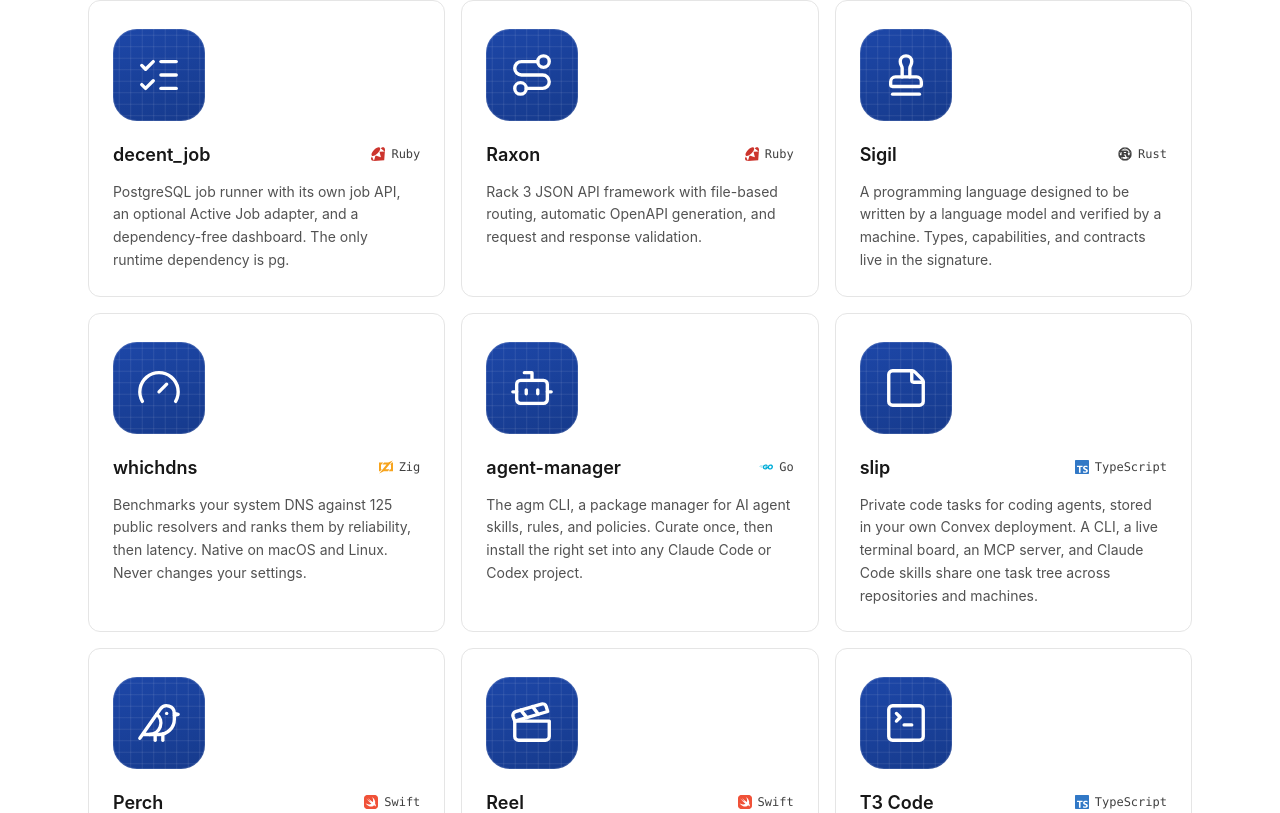
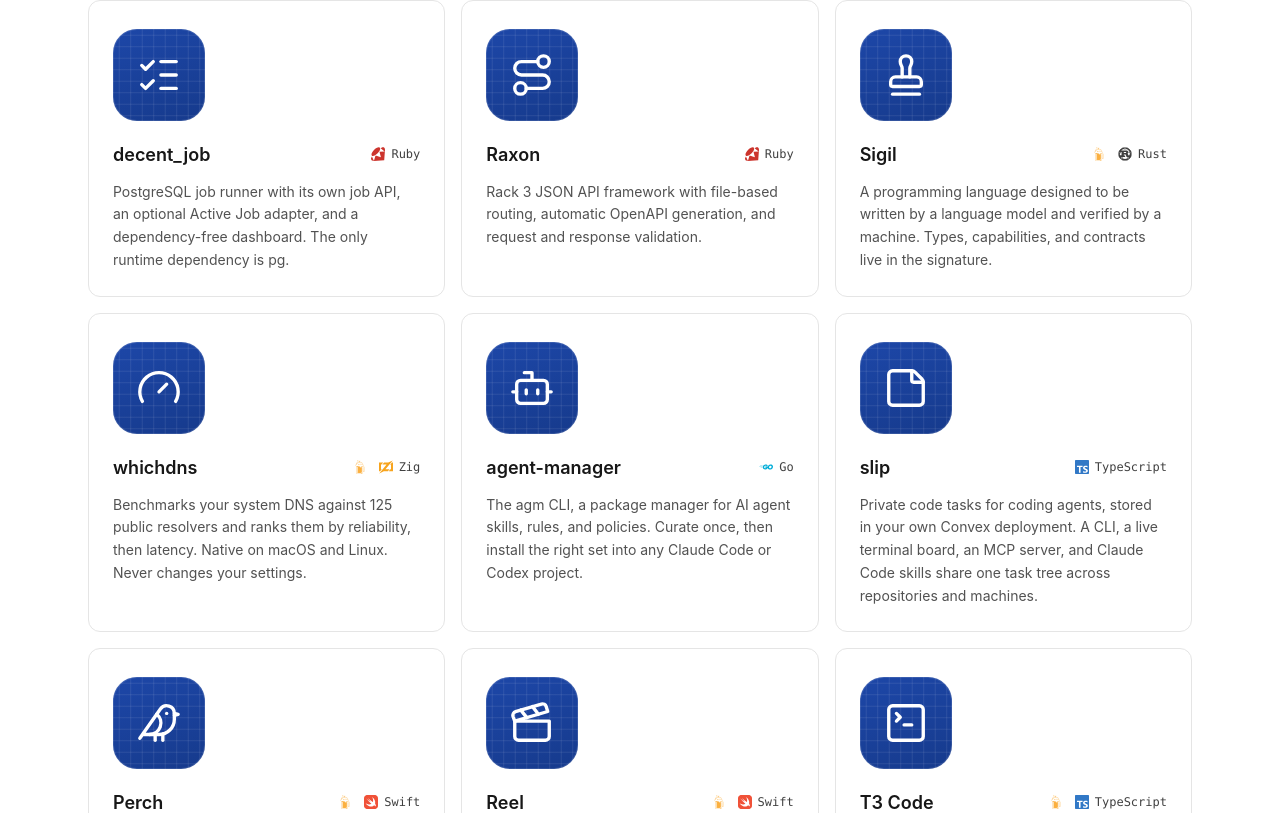
Before and after one commit to gstark/gstark.github.io, a React (Vite) app: page / in a window 1280 px wide. Shown: the part 827-1640 px from the top of the page. Built offline with nearby package versions, Linux system fonts and the light colour scheme.

Commit message:
Show a Homebrew logo on cards for projects that install with brew
A card shows the logo when the project's install command starts with
"brew ". The logo has a title and a label for screen readers.

```diff
--- a/src/components/ProjectCard.tsx
+++ b/src/components/ProjectCard.tsx
@@ -1,5 +1,6 @@
 import { LanguageLogo } from './LanguageLogo'
 import type { LucideIcon } from 'lucide-react'
+import { siHomebrew } from 'simple-icons'
 import { projectPath, repoUrl, type FeaturedProject, type Project, type Talk } from '../data'
 
 export function ProjectCard({ project }: { project: FeaturedProject }) {
@@ -10,6 +11,7 @@ export function ProjectCard({ project }: { project: FeaturedProject }) {
       title={project.name}
       meta={
         <>
+          {project.page.install.startsWith('brew ') && <HomebrewLogo />}
           <LanguageLogo language={project.language} />
           {project.language}
         </>
@@ -17,6 +19,15 @@ export function ProjectCard({ project }: { project: FeaturedProject }) {
     >
       {project.description}
     </IconCard>
+  )
+}
+
+function HomebrewLogo() {
+  return (
+    <svg viewBox="0 0 24 24" className="mr-1.5 size-3.5 shrink-0" fill={`#${siHomebrew.hex}`} role="img" aria-label="Installs with Homebrew">
+      <title>Installs with Homebrew</title>
+      <path d={siHomebrew.path} />
+    </svg>
   )
 }
 
```
